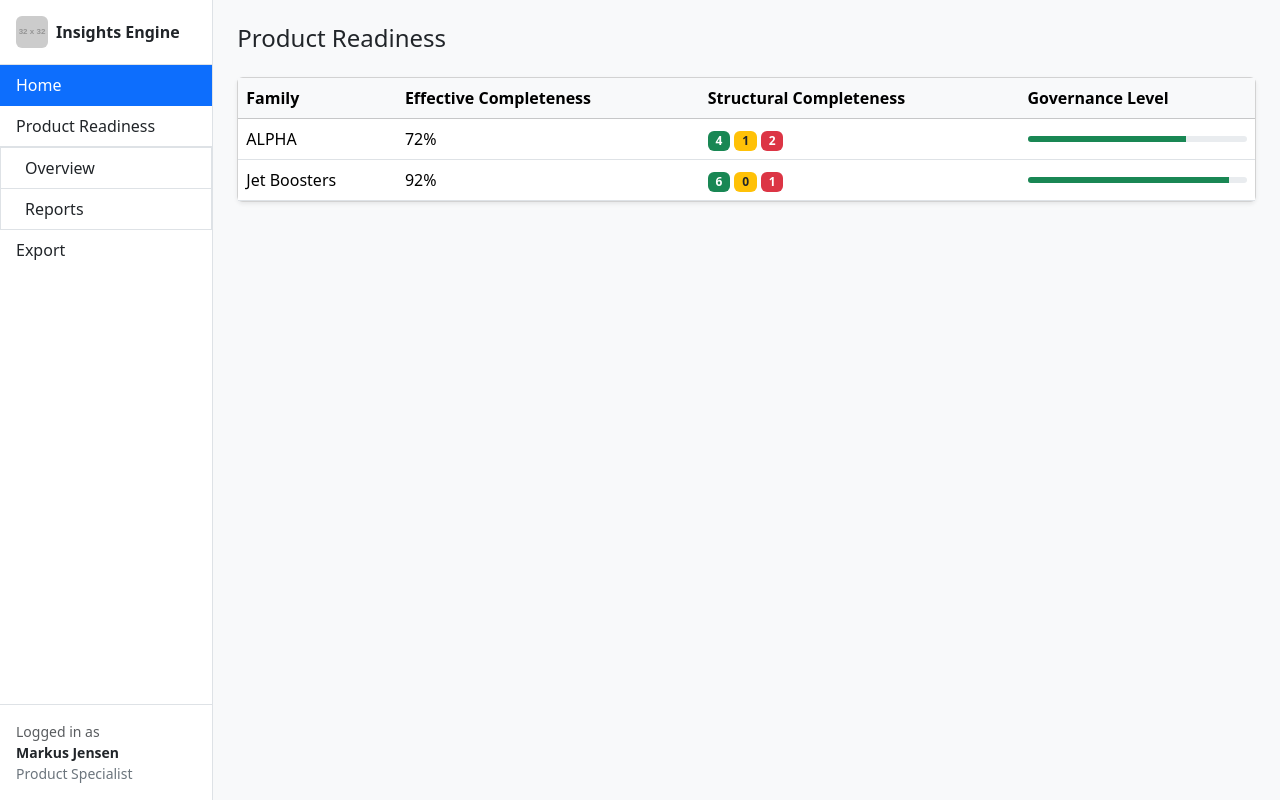
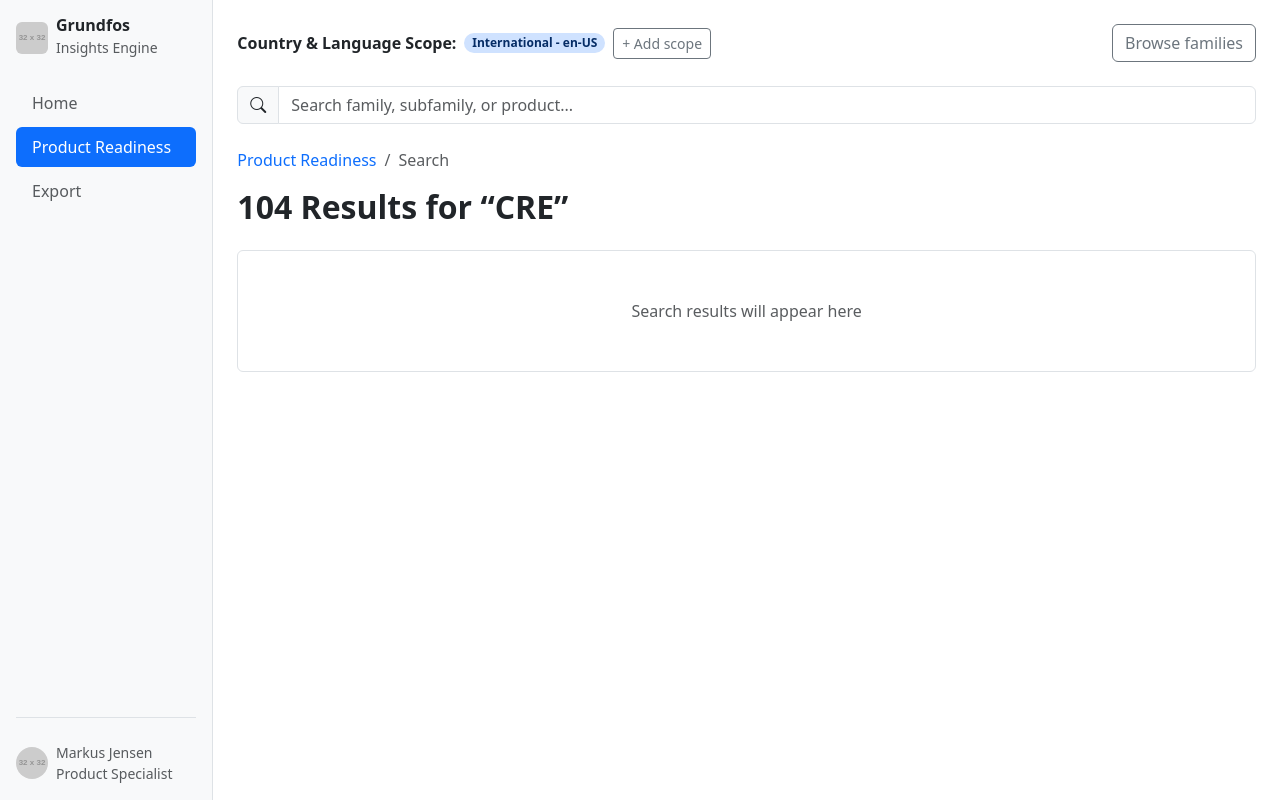
Before and after one commit to carlsebolino/customizing-bootstrap5, a website: page sidebar-base.html in a window 1280 px wide. Drawn offline with nearby package versions, Linux system fonts and the light colour scheme; placeholder pictures from the web are drawn by us.

Commit message:
base layout made simpler

```diff
--- a/sidebar-base.html
+++ b/sidebar-base.html
@@ -1,199 +1,117 @@
-<!DOCTYPE html>
-<html lang="en">
+<!doctype html>
+<html lang="en" data-bs-theme="light">
 <head>
   <meta charset="utf-8">
   <meta name="viewport" content="width=device-width, initial-scale=1">
-  <title>Insights Engine</title>
+  <title>Responsive Sidebar Navigation with Images</title>
   <link href="https://cdn.jsdelivr.net/npm/bootstrap@5.3.2/dist/css/bootstrap.min.css" rel="stylesheet">
+  <link href="https://cdn.jsdelivr.net/npm/bootstrap-icons@1.11.1/font/bootstrap-icons.css" rel="stylesheet">
 </head>
-<body class="bg-body-tertiary">
+<body>
+
+<!-- Sidebar Offcanvas for mobile -->
+<div class="offcanvas offcanvas-start" tabindex="-1" id="sidebarMobile" aria-labelledby="sidebarMobileLabel">
+  <div class="offcanvas-header">
+    <h5 class="offcanvas-title d-flex align-items-center gap-2" id="sidebarMobileLabel">
+      <img src="https://via.placeholder.com/24" class="rounded" alt="Logo">
+      Grundfos
+    </h5>
+    <button type="button" class="btn-close text-reset" data-bs-dismiss="offcanvas"></button>
+  </div>
+  <div class="offcanvas-body d-flex flex-column">
+    <nav class="nav nav-pills flex-column gap-1 mb-4">
+      <a href="#" class="nav-link">Home</a>
+      <a href="#" class="nav-link active">Product Readiness</a>
+      <a href="#" class="nav-link">Export</a>
+    </nav>
+    <div class="mt-auto pt-4 border-top d-flex align-items-center gap-2">
+      <img src="https://via.placeholder.com/32" class="rounded-circle" alt="User">
+      <div class="small text-body-secondary">
+        Markus Jensen<br>
+        <span class="text-muted">Product Specialist</span>
+      </div>
+    </div>
+  </div>
+</div>
 
 <div class="container-fluid">
-  <div class="row">
+  <div class="row vh-100">
 
-    <!-- ================================= -->
-    <!-- DESKTOP SIDEBAR -->
-    <!-- ================================= -->
-    <aside class="col-lg-2 d-none d-lg-flex flex-column border-end bg-body min-vh-100 p-0">
+    <!-- Sidebar for desktop -->
+    <aside class="col-12 col-md-3 col-lg-2 d-none d-md-flex flex-column bg-body-tertiary border-end p-3">
 
-      <!-- Brand Header -->
-      <div class="p-3 border-bottom d-flex align-items-center gap-2">
-        <img src="https://placehold.co/32"
-             alt="Brand Logo"
-             width="32"
-             height="32"
-             class="rounded">
-        <span class="fw-semibold">Insights Engine</span>
+      <!-- Logo + Title -->
+      <div class="mb-4 d-flex align-items-center gap-2">
+        <img src="https://via.placeholder.com/32" class="rounded" alt="Logo">
+        <div>
+          <h6 class="fw-bold mb-0">Grundfos</h6>
+          <small class="text-body-secondary">Insights Engine</small>
+        </div>
       </div>
 
       <!-- Navigation -->
-      <div class="list-group list-group-flush flex-grow-1">
+      <nav class="nav nav-pills flex-column gap-1">
+        <a href="#" class="nav-link text-body-secondary">Home</a>
+        <a href="#" class="nav-link active">Product Readiness</a>
+        <a href="#" class="nav-link text-body-secondary">Export</a>
+      </nav>
 
-        <a href="#" class="list-group-item list-group-item-action active">
-          Home
-        </a>
-
-        <!-- Dropdown -->
-        <a class="list-group-item list-group-item-action d-flex justify-content-between align-items-center"
-           data-bs-toggle="collapse"
-           href="#productMenu"
-           role="button"
-           aria-expanded="true">
-          Product Readiness
-          <span class="small"></span>
-        </a>
-
-        <div class="collapse show" id="productMenu">
-          <a href="#" class="list-group-item list-group-item-action ps-4">
-            Overview
-          </a>
-          <a href="#" class="list-group-item list-group-item-action ps-4">
-            Reports
-          </a>
+      <!-- User Info -->
+      <div class="mt-auto pt-4 border-top d-flex align-items-center gap-2">
+        <img src="https://via.placeholder.com/32" class="rounded-circle" alt="User">
+        <div class="small text-body-secondary">
+          Markus Jensen<br>
+          <span class="text-muted">Product Specialist</span>
         </div>
-
-        <a href="#" class="list-group-item list-group-item-action">
-          Export
-        </a>
-
-      </div>
-
-      <!-- Logged In Section -->
-      <div class="mt-auto border-top p-3 small text-muted">
-        <div>Logged in as</div>
-        <div class="fw-semibold text-body">Markus Jensen</div>
-        <div class="text-secondary">Product Specialist</div>
       </div>
 
     </aside>
 
+    <!-- Main Content -->
+    <main class="col-12 col-md-9 col-lg-10 p-4">
 
-    <!-- ================================= -->
-    <!-- MOBILE SIDEBAR (OFFCANVAS) -->
-    <!-- ================================= -->
-    <div class="offcanvas offcanvas-start" tabindex="-1" id="sidebarMobile">
-
-      <!-- Header -->
-      <div class="offcanvas-header border-bottom d-flex align-items-center gap-2">
-        <img src="https://via.placeholder.com/32"
-             alt="Brand Logo"
-             width="32"
-             height="32"
-             class="rounded">
-
-        <span class="fw-semibold">Insights Engine</span>
-
-        <button type="button"
-                class="btn-close ms-auto"
-                data-bs-dismiss="offcanvas">
+      <!-- Top bar for mobile: toggle sidebar -->
+      <div class="d-md-none mb-3">
+        <button class="btn btn-outline-secondary" type="button" data-bs-toggle="offcanvas" data-bs-target="#sidebarMobile">
+          <i class="bi bi-list"></i> Menu
         </button>
       </div>
 
-      <!-- Body -->
-      <div class="offcanvas-body d-flex flex-column p-0">
+      <!-- Scope & action row -->
+      <div class="d-flex flex-column flex-lg-row justify-content-between align-items-start align-items-lg-center gap-3 mb-4">
+        <div class="d-flex align-items-center gap-2 flex-wrap">
+          <span class="fw-semibold">Country & Language Scope:</span>
+          <span class="badge bg-primary-subtle text-primary-emphasis rounded-pill">
+            International - en-US
+          </span>
+          <button class="btn btn-sm btn-outline-secondary">+ Add scope</button>
+        </div>
+        <button class="btn btn-outline-secondary">Browse families</button>
+      </div>
 
-        <div class="list-group list-group-flush flex-grow-1">
+      <!-- Search bar -->
+      <div class="input-group mb-4">
+        <span class="input-group-text"><i class="bi bi-search"></i></span>
+        <input type="text" class="form-control" placeholder="Search family, subfamily, or product...">
+      </div>
 
-          <a href="#" class="list-group-item list-group-item-action active">
-            Home
-          </a>
+      <!-- Breadcrumb -->
+      <nav aria-label="breadcrumb" class="mb-3">
+        <ol class="breadcrumb small">
+          <li class="breadcrumb-item"><a href="#" class="text-decoration-none">Product Readiness</a></li>
+          <li class="breadcrumb-item active" aria-current="page">Search</li>
+        </ol>
+      </nav>
 
-          <a class="list-group-item list-group-item-action"
-             data-bs-toggle="collapse"
-             href="#mobileProductMenu"
-             aria-expanded="true">
-            Product Readiness
-          </a>
+      <!-- Page Title -->
+      <h2 class="fw-semibold mb-4">104 Results for “CRE”</h2>
 
-          <div class="collapse show" id="mobileProductMenu">
-            <a href="#" class="list-group-item list-group-item-action ps-4">
-              Overview
-            </a>
-            <a href="#" class="list-group-item list-group-item-action ps-4">
-              Reports
-            </a>
-          </div>
-
-          <a href="#" class="list-group-item list-group-item-action">
-            Export
-          </a>
-
-        </div>
-
-        <!-- Logged In Section -->
-        <div class="mt-auto border-top p-3 small text-muted">
-          <div>Logged in as</div>
-          <div class="fw-semibold text-body">Markus Jensen</div>
-          <div class="text-secondary">Product Specialist</div>
-        </div>
-
-      </div>
-    </div>
-
-
-    <!-- ================================= -->
-    <!-- MAIN CONTENT -->
-    <!-- ================================= -->
-    <main class="col-lg-10 p-4">
-
-      <!-- Mobile Toggle Button -->
-      <button class="btn btn-outline-secondary d-lg-none mb-3"
-              data-bs-toggle="offcanvas"
-              data-bs-target="#sidebarMobile">
-        ☰ Menu
-      </button>
-
-      <h4 class="mb-4">Product Readiness</h4>
-
-      <div class="card shadow-sm">
-        <div class="table-responsive">
-          <table class="table align-middle mb-0">
-            <thead class="table-light">
-              <tr>
-                <th>Family</th>
-                <th>Effective Completeness</th>
-                <th>Structural Completeness</th>
-                <th>Governance Level</th>
-              </tr>
-            </thead>
-            <tbody>
-              <tr>
-                <td>ALPHA</td>
-                <td>72%</td>
-                <td>
-                  <span class="badge bg-success">4</span>
-                  <span class="badge bg-warning text-dark">1</span>
-                  <span class="badge bg-danger">2</span>
-                </td>
-                <td>
-                  <div class="progress" style="height:6px;">
-                    <div class="progress-bar bg-success" style="width:72%"></div>
-                  </div>
-                </td>
-              </tr>
-
-              <tr>
-                <td>Jet Boosters</td>
-                <td>92%</td>
-                <td>
-                  <span class="badge bg-success">6</span>
-                  <span class="badge bg-warning text-dark">0</span>
-                  <span class="badge bg-danger">1</span>
-                </td>
-                <td>
-                  <div class="progress" style="height:6px;">
-                    <div class="progress-bar bg-success" style="width:92%"></div>
-                  </div>
-                </td>
-              </tr>
-
-            </tbody>
-          </table>
-        </div>
+      <!-- Placeholder content -->
+      <div class="border rounded p-5 text-center text-body-secondary">
+        Search results will appear here
       </div>
 
     </main>
-
   </div>
 </div>
 
```
